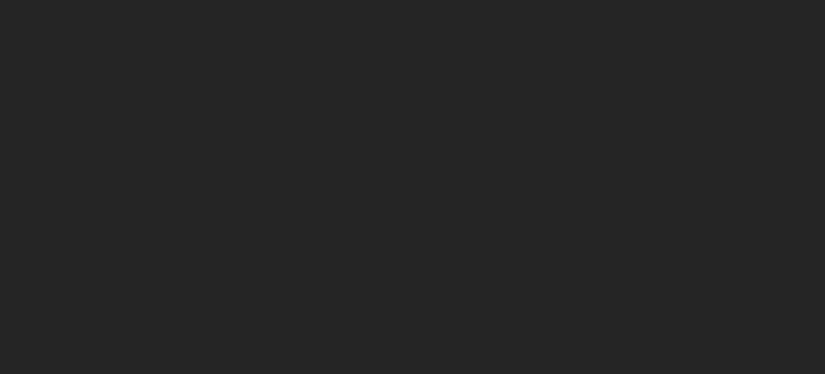
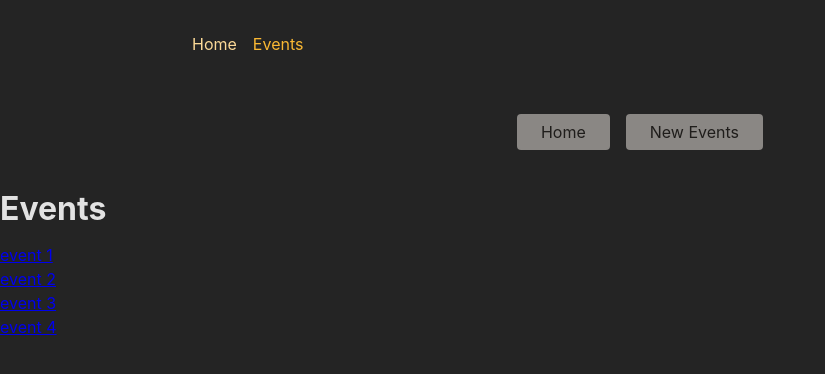
Before and after one commit to danushkapathirana/event-scheduler-app, a React (Create React App) app: page /events in a window 1280 px wide. Shown: the top 374 px of the page, without its empty margins (0-825 px from the left). Built offline with nearby package versions, Linux system fonts and the light colour scheme.

Commit message:
develop dummy pages and configure routes

```diff
--- a/src/App.js
+++ b/src/App.js
@@ -1,7 +1,38 @@
 import React from "react";
+import { RouterProvider, createBrowserRouter } from "react-router-dom";
+
+import Root from "./pages/Root";
+import Home from "./pages/Home";
+import EventsRoot from "./pages/EventsRoot";
+import Events from "./pages/Events";
+import EventDetails from "./pages/EventDetails";
+import NewEvent from "./pages/NewEvent";
+import EditEvent from "./pages/EditEvent";
 
 const App = () => {
-  return
+  const routes = createBrowserRouter([
+    {
+      path: "/",
+      element: <Root />,
+      children: [
+        {index: true, element: <Home />},
+        {
+          path: "events",
+          element: <EventsRoot />,
+          children: [
+            {index: true, element: <Events />},
+            {path: ":eventId", element: <EventDetails />},
+            {path: "new", element: <NewEvent />},
+            {path: ":eventId/edit", element: <EditEvent />}
+          ]
+        }
+      ]
+    }
+  ])
+
+  return(
+    <RouterProvider router={routes} />
+  )
 }
 
 export default App
--- a/src/components/EventsNavigation.js
+++ b/src/components/EventsNavigation.js
@@ -1,4 +1,5 @@
 import React from "react";
+import { NavLink } from "react-router-dom";
 
 import classes from "./EventsNavigation.module.css"
 
@@ -8,10 +9,10 @@
             <nav>
                 <ul className={classes.list}>
                     <li>
-                        <a href="/events">All Events</a>
+                        <NavLink to="/" className={({ isActive }) => isActive ? classes.active : undefined} end>Home</NavLink>
                     </li>
                     <li>
-                        <a href="/events/new">New Events</a>
+                        <NavLink to="/events/new" className={({ isActive }) => isActive ? classes.active : undefined}>New Events</NavLink>
                     </li>
                 </ul>
             </nav>
--- a/src/components/MainNavigation.js
+++ b/src/components/MainNavigation.js
@@ -1,4 +1,5 @@
 import React from "react";
+import { NavLink } from "react-router-dom";
 
 import classes from "./MainNavigation.module.css"
 
@@ -8,10 +9,10 @@
             <nav>
                 <ul className={classes.list}>
                     <li>
-                        <a>Home</a>
+                        <NavLink to="/" className={({ isActive }) => isActive ? classes.active : undefined} end>Home</NavLink>
                     </li>
                     <li>
-                        <a>Events</a>
+                        <NavLink to="/events" className={({ isActive }) => isActive ? classes.active : undefined}>Events</NavLink>
                     </li>
                 </ul>
             </nav>
--- /dev/null
+++ b/src/pages/EditEvent.js
@@ -0,0 +1,9 @@
+import React from "react";
+
+const EditEvent = () => {
+    return(
+        <h1>Edit Event</h1>
+    )
+}
+
+export default EditEvent
--- /dev/null
+++ b/src/pages/EventDetails.js
@@ -0,0 +1,17 @@
+import React, { Fragment } from "react";
+import { useParams } from "react-router-dom";
+
+const EventDetails = () => {
+    const params = useParams()
+
+    return(
+        <Fragment>
+            <h1>Event Details</h1>
+            <p>Event Id: {params.eventId}</p>
+        </Fragment>
+    )
+}
+
+export default EventDetails
+
+// useParams() -> use to access the parameters data
--- /dev/null
+++ b/src/pages/Events.js
@@ -0,0 +1,30 @@
+import React, { Fragment } from "react";
+import { Link } from "react-router-dom";
+
+const DUMMY_EVENTS = [
+    {id: "e1", title: "event 1"},
+    {id: "e2", title: "event 2"},
+    {id: "e3", title: "event 3"},
+    {id: "e4", title: "event 4"},
+]
+
+const Events = () => {
+    return(
+        <Fragment>
+            <h1>Events</h1>
+            <ul>
+                {
+                    DUMMY_EVENTS.map((event) => (
+                        <li key={event.id}>
+                            <Link to={event.id}>{event.title}</Link>
+                        </li>
+                    ))
+                }
+            </ul>
+        </Fragment>
+    )
+}
+
+export default Events
+
+// <Link to={`/events/${event.id}`}>{event.title}</Link>
--- /dev/null
+++ b/src/pages/EventsRoot.js
@@ -0,0 +1,15 @@
+import React, { Fragment } from "react";
+import { Outlet } from "react-router-dom";
+
+import EventsNavigation from "../components/EventsNavigation";
+
+const EventsRoot = () => {
+    return(
+        <Fragment>
+            <EventsNavigation />
+            <Outlet />
+        </Fragment>
+    )
+}
+
+export default EventsRoot
--- /dev/null
+++ b/src/pages/Home.js
@@ -0,0 +1,9 @@
+import React from "react";
+
+const Home = () => {
+    return(
+        <h1>Home</h1>
+    )
+}
+
+export default Home
--- /dev/null
+++ b/src/pages/NewEvent.js
@@ -0,0 +1,9 @@
+import React from "react";
+
+const NewEvent = () => {
+    return(
+        <h1>New Event</h1>
+    )
+}
+
+export default NewEvent
--- /dev/null
+++ b/src/pages/Root.js
@@ -0,0 +1,17 @@
+import React, { Fragment } from "react";
+import { Outlet } from "react-router-dom";
+
+import MainNavigation from "../components/MainNavigation";
+
+const Root = () => {
+    return(
+        <Fragment>
+            <MainNavigation />
+            <main>
+                <Outlet />
+            </main>
+        </Fragment>
+    )
+}
+
+export default Root
```
